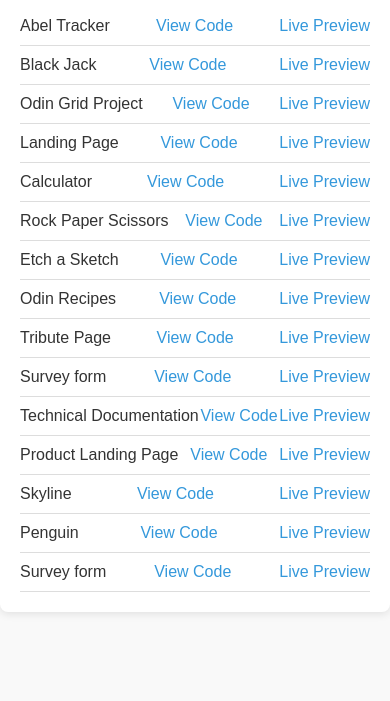
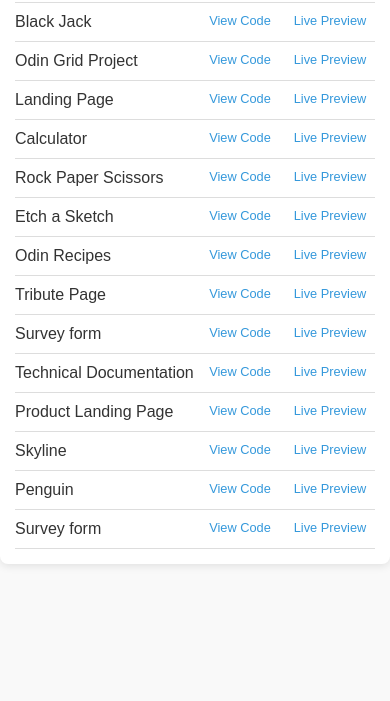
Before and after one commit to marahsang/My-Project-Portfolio, a plain HTML site: page index.html in a window 390 px wide. Shown: the part 143-844 px from the top of the page. Drawn offline with Linux system fonts and the light colour scheme.

Commit message:
Update js array app
Make js projects array app responsive and align view code and live preview to project names. Also remove comments.

```diff
--- a/index.css
+++ b/index.css
@@ -8,7 +8,7 @@ body {
 
 .container {
   max-width: 800px;
-    margin: 50px auto;
+  margin: 20px auto;
   padding: 20px;
   background: white;
   border-radius: 8px;
@@ -25,18 +25,54 @@ body {
 }
 
 .project-item {
-    display: flex;
-    justify-content: space-between;
+  display: grid;
+  grid-template-columns: 2fr 1fr 1fr;
   align-items: center;
   padding: 10px 0;
   border-bottom: 1px solid #ddd;
 }
 
+.project-item span {
+  text-align: left;
+  font-size: 1.2rem;
+}
+
 .project-item a {
   text-decoration: none;
   color: #3498db;
+  font-size: 1rem;
+  text-align: center;
 }
 
 .project-item a:hover {
   text-decoration: underline;
 }
+
+@media (max-width: 768px) {
+  .project-item {
+      flex-direction: column;
+      align-items: flex-start;
+  }
+
+  .project-item a {
+      font-size: 0.9rem;
+  }
+}
+
+@media (max-width: 480px) {
+  .container {
+      padding: 15px;
+  }
+
+  h1 {
+      font-size: 1.8rem;
+  }
+
+  .project-item span {
+      font-size: 1rem;
+  }
+
+  .project-item a {
+      font-size: 0.8rem;
+  }
+}
```
Lines whose indentation alone changed are shown as unchanged.
